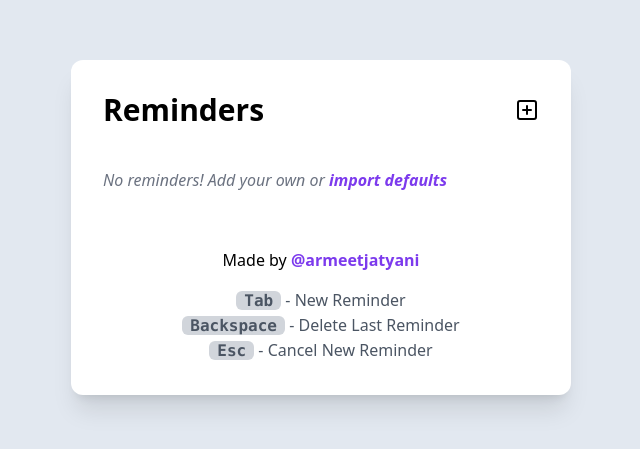
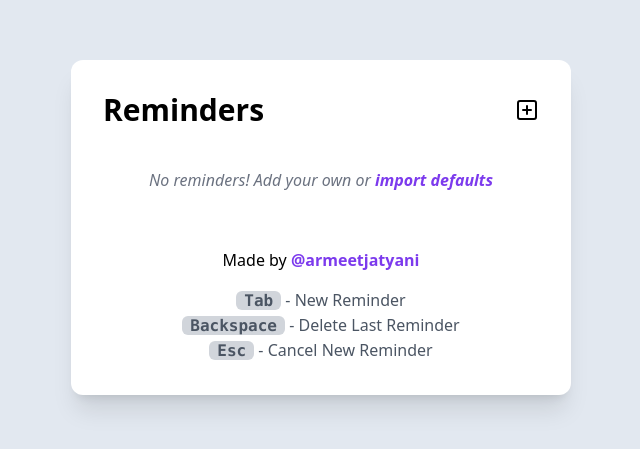
Before and after one commit to armeetjatyani/simplereminders, a React (Create React App) app: page / in a window 1280 px wide. Shown: the part 173-622 px from the top of the page, without its empty margins (319-959 px from the left). Built offline with nearby package versions, Linux system fonts and the light colour scheme.

Commit message:
added max height (scroll if there are too many tasks)

```diff
--- a/src/components/Reminders.js
+++ b/src/components/Reminders.js
@@ -100,13 +100,14 @@ export default function Reminders() {
 			{/* List */}
 			<ul className="divide-gray-200">
 				{reminders.length === 0 && (
-					<p className="italic text-gray-500 select-none">
+					<p className="italic text-center text-gray-500 select-none">
 						No reminders! Add your own or{" "}
-						<a className="font-semibold cursor-pointer text-violet-600" onClick={() => setReminders(defaultData.reminders)}>
+						<a className="font-semibold cursor-pointer text-violet-600 hover:underline" onClick={() => setReminders(defaultData.reminders)}>
 							import defaults
 						</a>
 					</p>
 				)}
+				<div className="max-h-[60%] overflow-y-auto overflow-x-clip">
 					<Reorder.Group axis="y" onReorder={setReminders} values={reminders}>
 						{reminders.map((element) => {
 							return (
@@ -116,6 +117,7 @@ export default function Reminders() {
 							);
 						})}
 					</Reorder.Group>
+				</div>
 				<li className="flex items-center justify-between py-2">
 					<form className={`${showForm ? "block" : "hidden"} flex justify-between items-center w-full relative`} onSubmit={addReminder}>
 						<input autoComplete="false" autoFocus={true} id="input" className="relative block w-full px-2 py-1 outline-violet-600/60" type="text" placeholder="New reminder..."></input>
@@ -141,19 +143,19 @@ export default function Reminders() {
 			<div className="flex flex-col items-center justify-center mt-10">
 				<p>
 					Made by{" "}
-					<a className="font-semibold text-violet-600" href="https://armeet.com" target="_blank" rel="noreferrer">
+					<a className="font-semibold text-violet-600 hover:underline" href="https://armeet.com" target="_blank" rel="noreferrer">
 						@armeetjatyani
 					</a>
 				</p>
 				<p className="flex flex-col items-center justify-center mt-4 text-gray-600">
 					<div>
-						<kbd className="px-2 font-mono font-bold bg-gray-300 rounded-md">Tab</kbd> - New Reminder<br></br>
+						<kbd className="px-2 font-mono font-bold bg-gray-300 rounded-md hover:underline hover:cursor-pointer">Tab</kbd> - New Reminder<br></br>
 					</div>
 					<div>
-						<kbd className="px-2 font-mono font-bold bg-gray-300 rounded-md">Backspace</kbd> - Delete Last Reminder<br></br>
+						<kbd className="px-2 font-mono font-bold bg-gray-300 rounded-md hover:underline hover:cursor-pointer">Backspace</kbd> - Delete Last Reminder<br></br>
 					</div>
 					<div>
-						<kbd className="px-2 font-mono font-bold bg-gray-300 rounded-md">Esc</kbd> - Cancel New Reminder
+						<kbd className="px-2 font-mono font-bold bg-gray-300 rounded-md hover:underline hover:cursor-pointer">Esc</kbd> - Cancel New Reminder
 					</div>
 				</p>
 			</div>
```
Lines whose indentation alone changed are shown as unchanged.
